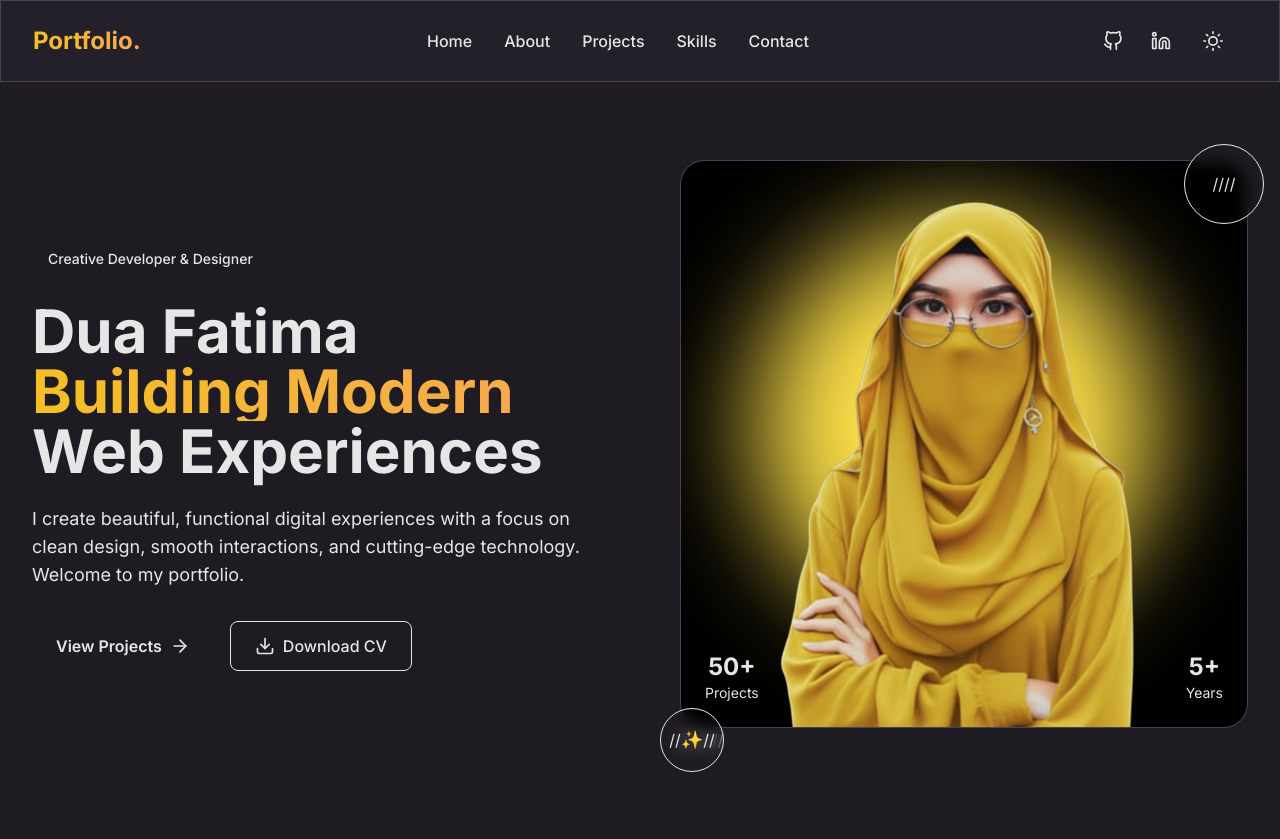
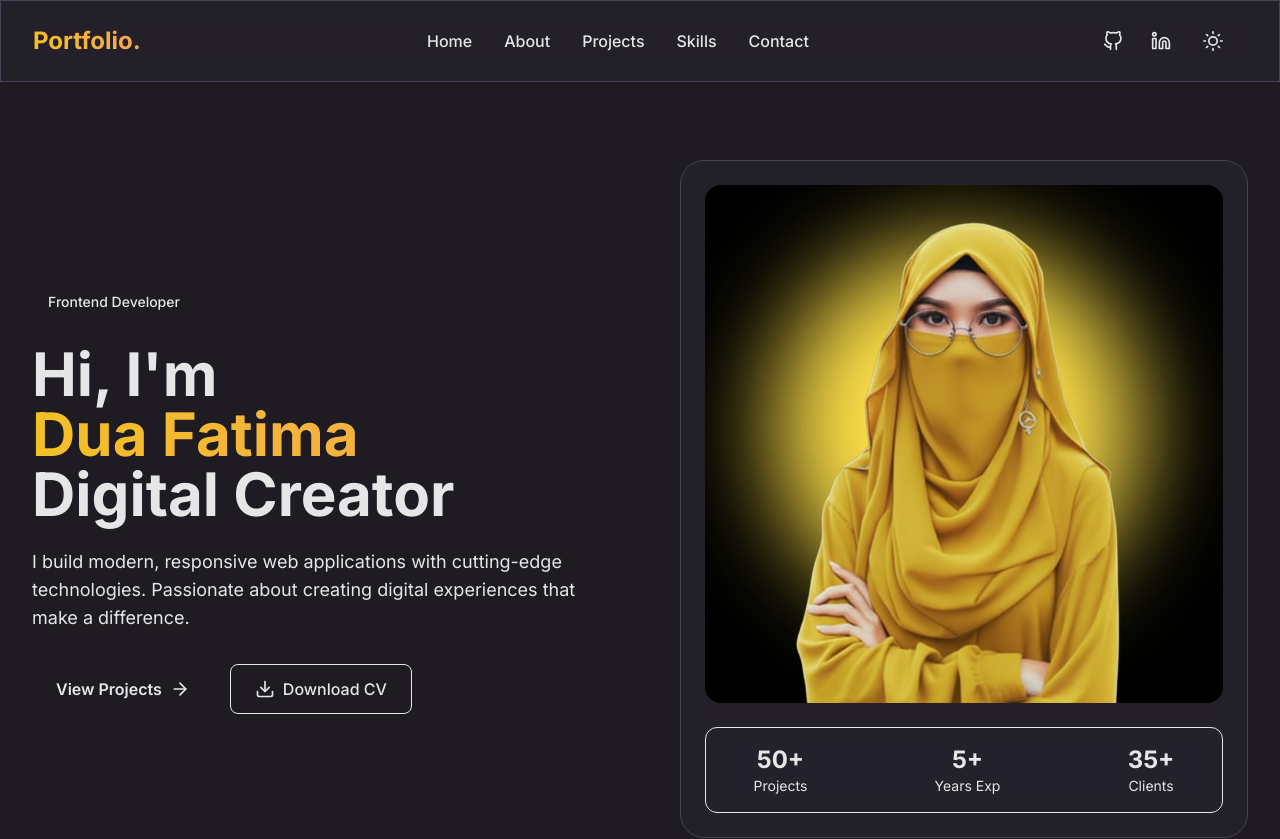
Before and after one commit to duadeveloper34-hue/Dua_Fatima_Portfolio, a Next.js app: page / in a window 1280 px wide. Shown: the top 839 px of the page. Built offline with nearby package versions, Linux system fonts and the light colour scheme.

Commit message:
Revise Hero component for updated content and styles

```diff
--- a/app/components/Hero.js
+++ b/app/components/Hero.js
@@ -11,20 +11,20 @@ export default function Hero() {
           <div className="lg:w-1/2">
             <div className="mb-6">
               <span className="inline-block px-4 py-2 rounded-full bg-surface text-primary font-medium text-sm">
-                Creative Developer & Designer
+               Frontend Developer
               </span>
             </div>
 
             <h1 className="text-4xl sm:text-5xl lg:text-6xl font-bold mb-6">
-              <span className="block">Dua Fatima</span>
-              <span className="block text-gradient">Building Modern</span>
-              <span className="block">Web Experiences</span>
+              <span className="block">Hi, I'm</span>
+              <span className="block text-gradient">Dua Fatima</span>
+              <span className="block">Digital Creator</span>
             </h1>
 
             <p className="text-lg text-text-muted mb-8 max-w-2xl">
-              I create beautiful, functional digital experiences with a focus on
-              clean design, smooth interactions, and cutting-edge technology.
-              Welcome to my portfolio.
+              I build modern, responsive web applications with cutting-edge
+              technologies. Passionate about creating digital experiences that
+              make a difference.
             </p>
 
             <div className="flex flex-wrap gap-4">
@@ -37,8 +37,6 @@ export default function Hero() {
               </a>
               <a
                 href="/Dua_Ali_CV_2.pdf"
-                target="_blank"
-                rel="noopener noreferrer"
                 className="inline-flex items-center px-6 py-3 rounded-lg border border-border hover:bg-surface transition-colors duration-200 font-medium"
               >
                 <FiDownload className="mr-2 w-5 h-5" />
@@ -47,67 +45,48 @@ export default function Hero() {
             </div>
           </div>
 
-          {/* Hero Image - Apni Image Lagane ka Section */}
+          {/* Hero Image */}
           <div className="lg:w-1/2">
-            <div className="relative group">
-              {/* Background Glow Effect */}
-              <div className="absolute -inset-4 bg-linear-to-r from-primary/30 to-accent/20 rounded-3xl blur-2xl opacity-70 group-hover:opacity-90 transition-opacity duration-500"></div>
+            <div className="relative">
+              <div className="absolute inset-0 bg-linear-to-r from-primary to-accent rounded-3xl blur-2xl opacity-20 animate-pulse"></div>
 
-              {/* Main Image Container */}
-              <div className="relative glass-effect rounded-3xl overflow-hidden border-2 border-border/50 group-hover:border-primary/30 transition-all duration-500">
-                {/* Apni Image Yahan Lagayen */}
-                <div className="aspect-square relative">
-                  {/* Agar apke pas actual image hai */}
+              <div className="relative glass-effect rounded-3xl overflow-hidden p-4 lg:p-6">
+                {/* Your Image Here */}
+                <div className="relative aspect-square rounded-2xl overflow-hidden">
                   <Image
-                    src="/duapic.jpg" // Apni image ka path dijiye
-                    alt="Your Name - Portfolio"
+                    src="/duapic.jpg"
+                    alt="Dua Fatima - Professional Photo"
                     fill
-                    className="object-cover rounded-3xl group-hover:scale-105 transition-transform duration-700"
+                    className="object-cover"
                     sizes="(max-width: 768px) 100vw, 50vw"
                     priority
                   />
-
-                  {/* Ya agar image nahi hai to placeholder */}
-                  {/*
-                  <div className="absolute inset-0 bg-gradient-to-br from-surface to-secondary rounded-3xl flex items-center justify-center">
-                    <div className="text-center p-8">
-                      <div className="w-40 h-40 mx-auto mb-6 rounded-full bg-gradient-to-r from-primary to-accent flex items-center justify-center">
-                        <span className="text-5xl font-bold text-background">AS</span>
-                      </div>
-                      <h3 className="text-2xl font-bold text-text mb-2">Your Name</h3>
-                      <p className="text-primary font-medium">Full Stack Developer</p>
-                    </div>
-                  </div>
-                  */}
                 </div>
 
-                {/* Overlay Stats */}
-                <div className="absolute bottom-0 left-0 right-0 bg-linear-to-t from-background/90 to-transparent p-6">
-                  <div className="flex items-center justify-between">
-                    <div className="text-center p-y-7 p-x-6">
+                {/* Stats */}
+                <div className="mt-6 p-4 bg-surface/50 rounded-xl backdrop-blur-sm border border-border/50">
+                  <div className="flex items-center justify-around">
+                    <div className="text-center">
                       <div className="text-2xl font-bold text-primary">50+</div>
                       <div className="text-sm text-text-muted">Projects</div>
                     </div>
+                    <div className="h-8 w-px bg-border"></div>
                     <div className="text-center">
                       <div className="text-2xl font-bold text-primary">5+</div>
-                      <div className="text-sm text-text-muted">Years</div>
+                      <div className="text-sm text-text-muted">Years Exp</div>
+                    </div>
+                    <div className="h-8 w-px bg-border"></div>
+                    <div className="text-center">
+                      <div className="text-2xl font-bold text-primary">35+</div>
+                      <div className="text-sm text-text-muted">Clients</div>
                     </div>
                   </div>
                 </div>
               </div>
-
-              {/* Floating Elements */}
-              // <div className="absolute -top-4 -right-4 w-20 h-20 rounded-full bg-primary/10 border border-primary/30 backdrop-blur-sm flex items-center justify-center group-hover:scale-110 transition-transform duration-500">
-              //   <span className="text-xl font-bold text-primary"></span>
-              // </div>
-              // <div className="absolute -bottom-5 -left-5 w-16 h-16 rounded-full bg-accent/10 border border-accent/30 backdrop-blur-sm flex items-center justify-center group-hover:scale-110 transition-transform duration-500">
-              //   <span className="text-lg font-bold text-accent">✨</span>
-              // </div>
-            // </div>
+            </div>
           </div>
         </div>
       </div>
     </section>
   );
-
 }
```
